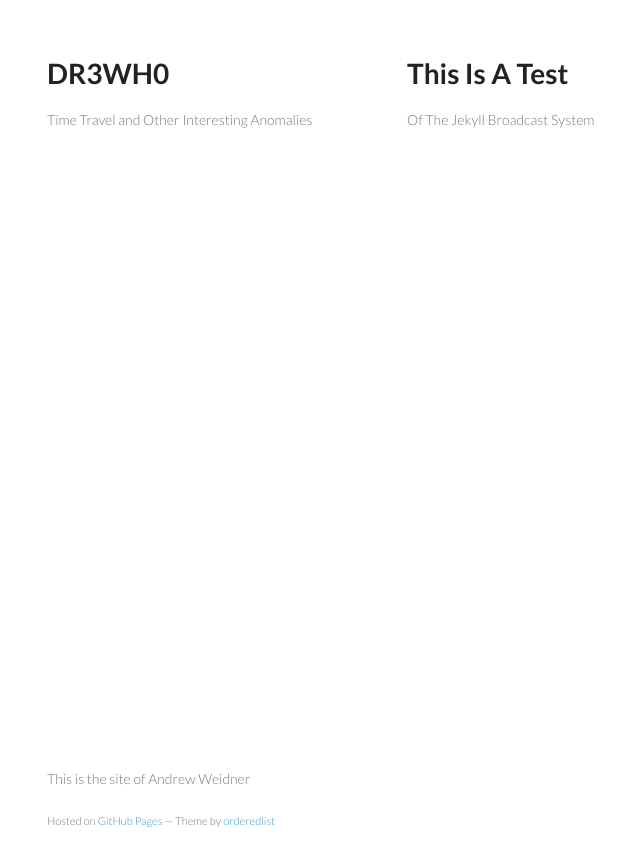
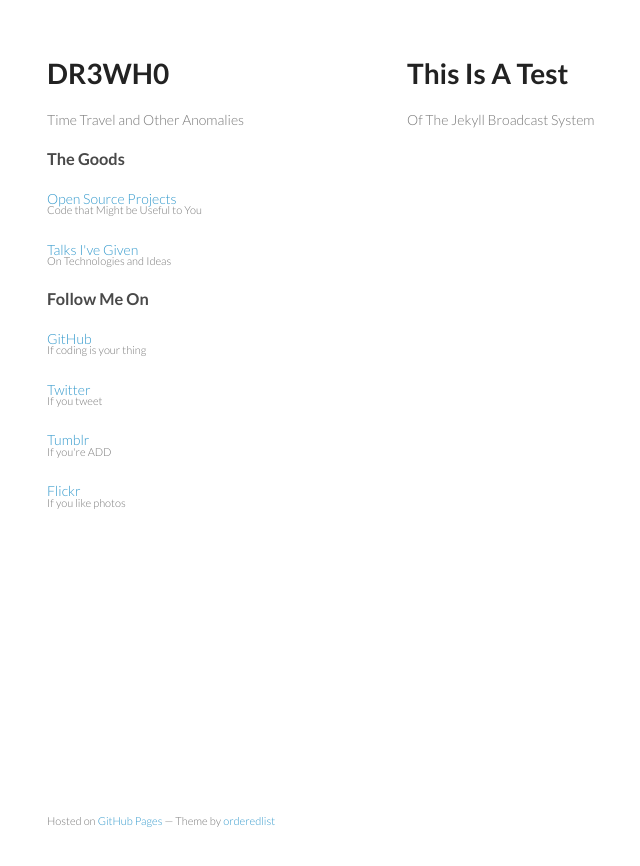
Before and after one commit to drewhop/drewhop.github.io, a Jekyll site: the page built from index.html, in a window 1280 px wide. Shown: the top 866 px of the page, without its empty margins (163-803 px from the left). Built offline with Jekyll 4.4.1, drawn with Linux system fonts in a browser that asks for light colours.

Commit message:
Updated _layouts/default.html

```diff
--- a/_layouts/default.html
+++ b/_layouts/default.html
@@ -11,13 +11,13 @@
     <div class="wrapper">
       <header>
         <h1>DR3WH0</h1>
-        <p>Time Travel and Other Interesting Anomalies</p>
+        <p>Time Travel and Other Anomalies</p>
 
-        <!--<h3>The Goods</h3>
+        <h3>The Goods</h3>
         <p class="view"><a href="/projects.html">Open Source Projects<small>Code that Might be Useful to You</small></a></p>
         <p class="view"><a href="/speaking.html">Talks I've Given<small>On Technologies and Ideas</small></a></p>
 
-        {% if page.repository_url %}
+        <!--{% if page.repository_url %}
           <h3>Project Info</h3>
           <ul>
             {% if page.zip_url %}
@@ -36,20 +36,19 @@
               <li><a href="{{ page.repository_url }}">Fork On <strong>GitHub</strong></a></li>
             {% endif %}
           </ul>
-        {% endif %}
+        {% endif %}-->
 
         <h3>Follow Me On</h3>
         <p class="view"><a href="https://github.com/atmos" target="tab">GitHub<small>If coding is your thing</small></a></li>
         <p class="view"><a href="https://twitter.com/atmos" target="tab">Twitter<small>If you tweet</small></a></li>
         <p class="view"><a href="http://tumblr.atmos.org" target="tab">Tumblr<small>If you're ADD</small></a></li>
-        <p class="view"><a href="http://flickr.com/photos/atmos" target="tab">Flickr<small>If you like photos</small></a></li>-->
+        <p class="view"><a href="http://flickr.com/photos/atmos" target="tab">Flickr<small>If you like photos</small></a></li>
 
       </header>
       <section id="main">
         {{ content }}
       </section>
       <footer>
-        <p>This is the site of Andrew Weidner</p>
         <p><small>Hosted on <a href="http://pages.github.com">GitHub Pages</a> &mdash; Theme by <a href="https://github.com/orderedlist">orderedlist</a></small></p>
       </footer>
     </div>
```
